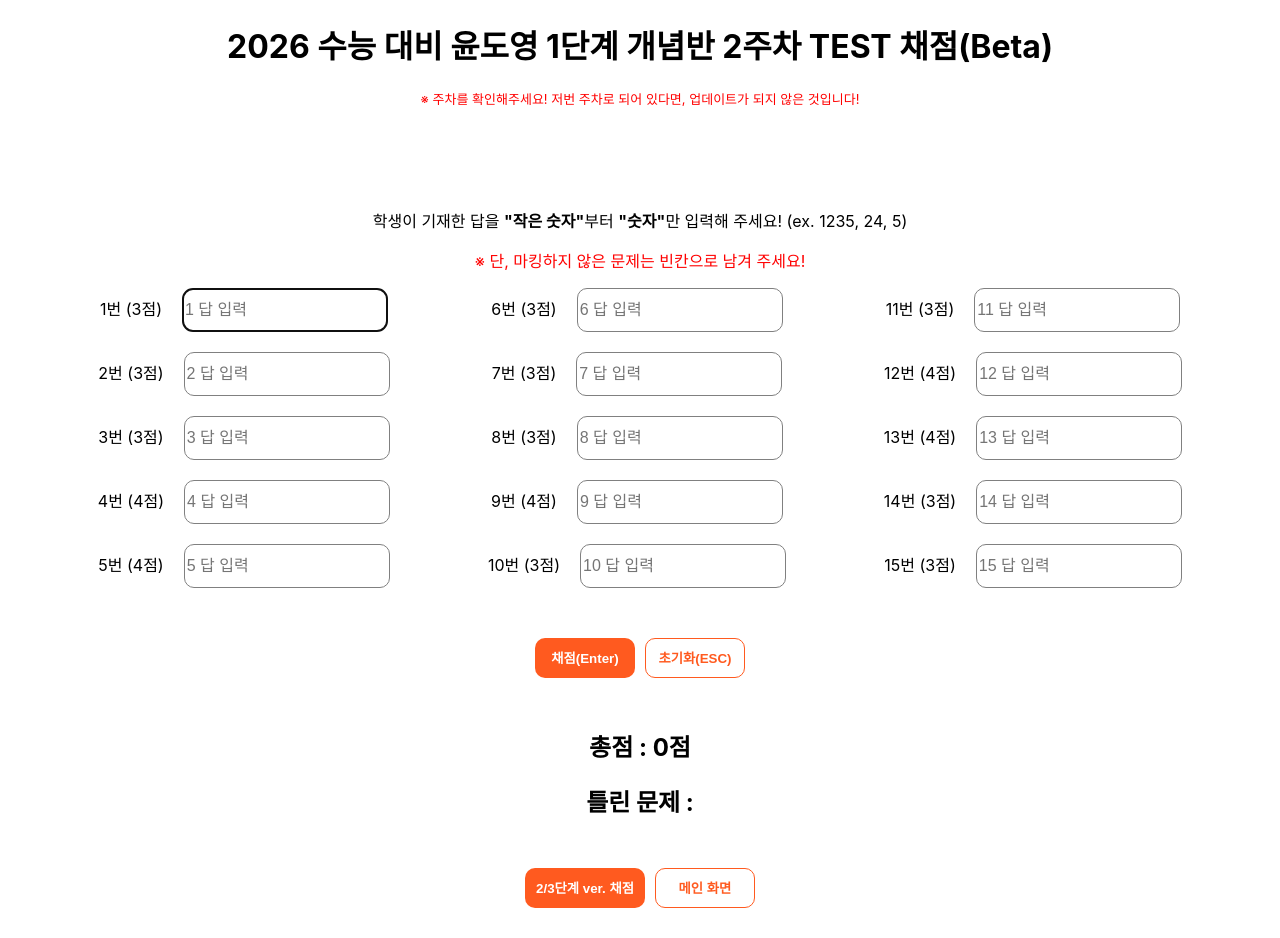
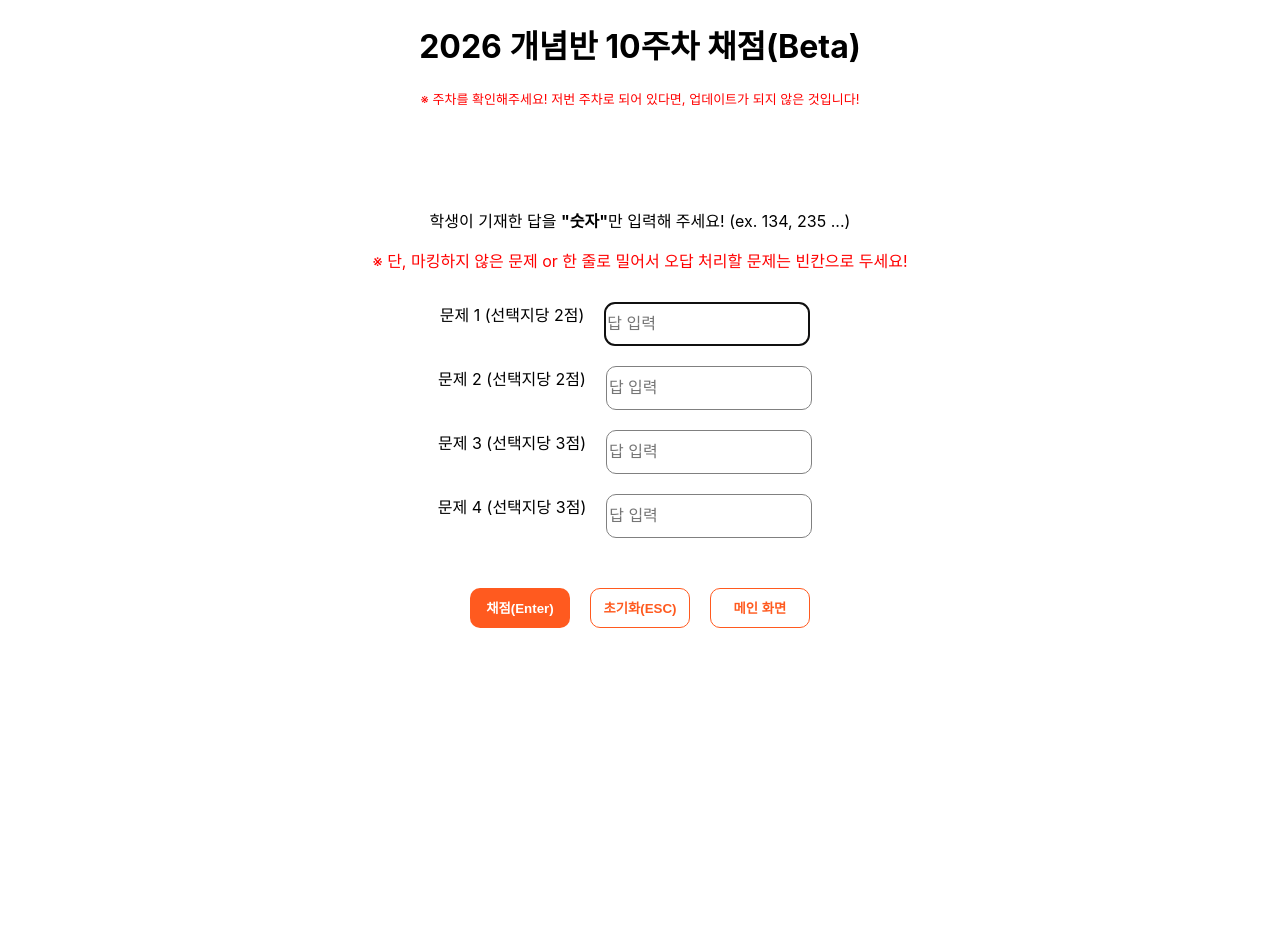
Before and after one commit to GitC0de/TGF-Scoring, a React (Create React App) app: page /concept-test in a window 1280 px wide. After the commit the page ends 800 px from the top, so only its background shows below. Built offline with nearby package versions, Linux system fonts and the light colour scheme.

Commit message:
concept-11th week

```diff
--- a/src/App.css
+++ b/src/App.css
@@ -11,6 +11,7 @@
 
 .warning {
   color: red;
+  margin-bottom: 30px;
 }
 
 .modeButton {
--- a/src/System.css
+++ b/src/System.css
@@ -4,6 +4,7 @@
   font-size: medium;
   border-radius: 10px;
   margin-left: 20px;
+  margin-right: 30px;
   border: 1px solid gray;
 }
 
@@ -22,6 +23,7 @@
   border-radius: 10px;
   margin-top: 30px;
   margin-bottom: 30px;
+  margin-right: 10px;
 }
 
 .scoringButton:hover {
@@ -38,6 +40,7 @@
   height: 40px;
   border-radius: 10px;
   margin-left: 10px;
+  margin-right: 20px;
 }
 
 .clearButton:hover {
--- a/src/component/ConceptTestScoring.css
+++ b/src/component/ConceptTestScoring.css
@@ -4,6 +4,8 @@
 }
 
 .answer-container {
+  display: flex;
+  justify-content: center;
   margin-bottom: 20px;
 }
 
@@ -11,7 +13,7 @@
   background-color: rgb(71, 178, 22);
 }
 
-.false {
+.wrong {
   background-color: rgb(254, 88, 51);
 }
 
--- a/src/component/ConceptTestScoring.js
+++ b/src/component/ConceptTestScoring.js
@@ -1,93 +1,96 @@
-import { React, useState, useRef, useEffect } from "react";
+import React, { useState, useRef, useEffect } from "react";
 import { useNavigate } from "react-router-dom";
-import "../System.css";
 import "./ConceptTestScoring.css";
-export default function ConceptTestScoring() {
+
+const answers = ["14", "1", "2", "45"]; // 정답 수정
+const pointsPerChoice = [2, 2, 3, 3]; // 점수 수정
+
+function analyzeAnswer(studentAnswer, correctAnswer) {
+  let wrongChoices = [];
+  if (studentAnswer.length === 0) {
+    wrongChoices.push("미입력");
+  } else {
+    for (let choice of "12345") {
+      if (
+        (correctAnswer.includes(choice) && !studentAnswer.includes(choice)) ||
+        (!correctAnswer.includes(choice) && studentAnswer.includes(choice))
+      ) {
+        wrongChoices.push(choice);
+      }
+    }
+  }
+  return wrongChoices;
+}
+
+function calculateScore(studentAnswer, correctAnswer, pointPerChoice) {
+  let score = 0;
+  for (let choice of "12345") {
+    if (studentAnswer.length === 0) {
+      score += 0;
+    } else if (
+      (correctAnswer.includes(choice) && studentAnswer.includes(choice)) ||
+      (!correctAnswer.includes(choice) && !studentAnswer.includes(choice))
+    ) {
+      score += pointPerChoice;
+    }
+  }
+  return score;
+}
+
+export default function GradingApp() {
   const nav = useNavigate();
-  const rightAnswer = [
-    4, 35, 135, 234, 24, 24, 14, 145, 23, 235, 145, 1345, 15, 25, 345,
-  ];
-
-  const questionScore = [3, 3, 3, 4, 4, 3, 3, 3, 4, 3, 3, 4, 4, 3, 3];
-
-  const wrongProblems = [];
-
-  let score = 0;
-  let answer = "";
-
-  const [answer1, setAnswer1] = useState("");
-  const [answer2, setAnswer2] = useState("");
-  const [answer3, setAnswer3] = useState("");
-  const [answer4, setAnswer4] = useState("");
-  const [answer5, setAnswer5] = useState("");
-  const [answer6, setAnswer6] = useState("");
-  const [answer7, setAnswer7] = useState("");
-  const [answer8, setAnswer8] = useState("");
-  const [answer9, setAnswer9] = useState("");
-  const [answer10, setAnswer10] = useState("");
-  const [answer11, setAnswer11] = useState("");
-  const [answer12, setAnswer12] = useState("");
-  const [answer13, setAnswer13] = useState("");
-  const [answer14, setAnswer14] = useState("");
-  const [answer15, setAnswer15] = useState("");
-  const [totalScore, setTotalScore] = useState(0);
-  const [wrong, setWrong] = useState([]);
-
-  let checked = [];
-  const [isCorrect, setIsCorrect] = useState([]);
+  const [responses, setResponses] = useState(Array(answers.length).fill(""));
+  const [score, setScore] = useState(null);
+  const [wrongAnswers, setWrongAnswers] = useState([]);
 
   const firstRef = useRef("");
+
   useEffect(() => {
     firstRef.current.focus();
   }, []);
 
+  const handleChange = (index, value) => {
+    const newResponses = [...responses];
+    newResponses[index] = value;
+    setResponses(newResponses);
+  };
+
   const scoring = () => {
-    answer =
-      answer1 +
-      " " +
-      answer2 +
-      " " +
-      answer3 +
-      " " +
-      answer4 +
-      " " +
-      answer5 +
-      " " +
-      answer6 +
-      " " +
-      answer7 +
-      " " +
-      answer8 +
-      " " +
-      answer9 +
-      " " +
-      answer10 +
-      " " +
-      answer11 +
-      " " +
-      answer12 +
-      " " +
-      answer13 +
-      " " +
-      answer14 +
-      " " +
-      answer15;
-    for (let i = 0; i < 15; i++) {
-      if (parseInt(answer.split(" ")[i]) === rightAnswer[i]) {
-        score += questionScore[i];
-        checked.push(1);
+    let totalScore = 0;
+    let wrongList = [];
+
+    responses.forEach((response, index) => {
+      const problemScore = calculateScore(
+        response,
+        answers[index],
+        pointsPerChoice[index]
+      );
+      totalScore += problemScore;
+
+      const wrongChoices = analyzeAnswer(response, answers[index]);
+      if (wrongChoices.length > 0) {
+        wrongList.push(`${wrongChoices.join(", ")}`);
       } else {
-        wrongProblems.push(i + 1 + " ");
-        checked.push(0);
+        wrongList.push(`정답`);
       }
-    }
+    });
 
-    if (wrongProblems.length === 0) {
-      wrongProblems.push("없음");
-    }
-    setTotalScore(score);
-    setWrong(wrongProblems);
-    setIsCorrect([...checked]);
+    setScore(totalScore);
+    setWrongAnswers(wrongList);
+    console.log(wrongAnswers);
+    wrongAnswers.map((item, index) =>
+      console.log(
+        index + 1,
+        item.split(", ").map((i) => console.log(i))
+      )
+    );
+  };
+
+  const clear = () => {
+    setResponses(Array(answers.length).fill(""));
+    setScore(null);
+    setWrongAnswers([]);
+    firstRef.current.focus();
   };
 
   const scoringByKey = (e) => {
@@ -98,350 +101,91 @@ export default function ConceptTestScoring() {
     }
   };
 
-  const clear = () => {
-    setAnswer1("");
-    setAnswer2("");
-    setAnswer3("");
-    setAnswer4("");
-    setAnswer5("");
-    setAnswer6("");
-    setAnswer7("");
-    setAnswer8("");
-    setAnswer9("");
-    setAnswer10("");
-    setAnswer11("");
-    setAnswer12("");
-    setAnswer13("");
-    setAnswer14("");
-    setAnswer15("");
-    setTotalScore(0);
-    setWrong([]);
-    firstRef.current.focus();
-    setIsCorrect([]);
-  };
-
   return (
     <>
-      <h1>2026 수능 대비 윤도영 1단계 개념반 2주차 TEST 채점(Beta)</h1>
+      <h1>2026 개념반 10주차 채점(Beta)</h1>
       <p className="confirmation">
         ※ 주차를 확인해주세요! 저번 주차로 되어 있다면, 업데이트가 되지 않은
         것입니다!
       </p>
       <p>
-        학생이 기재한 답을 <strong>"작은 숫자"</strong>부터{" "}
-        <strong>"숫자"</strong>만 입력해 주세요! (ex. 1235, 24, 5)
+        학생이 기재한 답을 <strong>"숫자"</strong>만 입력해 주세요! (ex. 134,
+        235 ...)
       </p>
       <p className="warning">
-        ※ 단, 마킹하지 않은 문제는 빈칸으로 남겨 주세요!
+        ※ 단, 마킹하지 않은 문제 or 한 줄로 밀어서 오답 처리할 문제는 빈칸으로
+        두세요!
       </p>
-
+      <div>
         <div className="container">
           <div>
-          <div
-            className={
-              isCorrect.length === 0
-                ? "answer-container"
-                : isCorrect[0] === 1
-                ? "answer-container true"
-                : "answer-container false"
-            }
-          >
-            <label>1번 ({questionScore[0]}점)</label>
+            {responses.map((response, index) => (
+              <div key={index} className="answer-container">
+                <label className="block font-medium">
+                  문제 {index + 1} (선택지당 {pointsPerChoice[index]}점)
+                </label>
                 <input
-              placeholder="1 답 입력"
-              value={answer1}
-              onChange={(e) => setAnswer1(e.target.value)}
+                  type="text"
+                  value={response}
+                  ref={index === 0 ? firstRef : null}
+                  onChange={(e) => handleChange(index, e.target.value)}
                   onKeyDown={scoringByKey}
                   className="answerInput"
-              ref={firstRef}
-            ></input>
+                  placeholder="답 입력"
+                />
+
+                {wrongAnswers.length > 0 && (
+                  <p>
+                    {index + 1}번 : {wrongAnswers[index]}
+                  </p>
+                )}
               </div>
-          <div
-            className={
-              isCorrect.length === 0
-                ? "answer-container"
-                : isCorrect[1] === 1
-                ? "answer-container true"
-                : "answer-container false"
-            }
-          >
-            <label>2번 ({questionScore[1]}점)</label>
-            <input
-              placeholder="2 답 입력"
-              value={answer2}
-              onChange={(e) => setAnswer2(e.target.value)}
-              onKeyDown={scoringByKey}
-              className="answerInput"
-            ></input>
-          </div>
-          <div
-            className={
-              isCorrect.length === 0
-                ? "answer-container"
-                : isCorrect[2] === 1
-                ? "answer-container true"
-                : "answer-container false"
-            }
-          >
-            <label>3번 ({questionScore[2]}점)</label>
-            <input
-              placeholder="3 답 입력"
-              value={answer3}
-              onChange={(e) => setAnswer3(e.target.value)}
-              onKeyDown={scoringByKey}
-              className="answerInput"
-            ></input>
-          </div>
-          <div
-            className={
-              isCorrect.length === 0
-                ? "answer-container"
-                : isCorrect[3] === 1
-                ? "answer-container true"
-                : "answer-container false"
-            }
-          >
-            <label>4번 ({questionScore[3]}점)</label>
-            <input
-              placeholder="4 답 입력"
-              value={answer4}
-              onChange={(e) => setAnswer4(e.target.value)}
-              onKeyDown={scoringByKey}
-              className="answerInput"
-            ></input>
-          </div>
-          <div
-            className={
-              isCorrect.length === 0
-                ? "answer-container"
-                : isCorrect[4] === 1
-                ? "answer-container true"
-                : "answer-container false"
-            }
-          >
-            <label>5번 ({questionScore[4]}점)</label>
-            <input
-              placeholder="5 답 입력"
-              value={answer5}
-              onChange={(e) => setAnswer5(e.target.value)}
-              onKeyDown={scoringByKey}
-              className="answerInput"
-            ></input>
-          </div>
-        </div>
-        <div>
-          <div
-            className={
-              isCorrect.length === 0
-                ? "answer-container"
-                : isCorrect[5] === 1
-                ? "answer-container true"
-                : "answer-container false"
-            }
-          >
-            <label>6번 ({questionScore[5]}점)</label>
-            <input
-              placeholder="6 답 입력"
-              value={answer6}
-              onChange={(e) => setAnswer6(e.target.value)}
-              onKeyDown={scoringByKey}
-              className="answerInput"
-            ></input>
-          </div>
-          <div
-            className={
-              isCorrect.length === 0
-                ? "answer-container"
-                : isCorrect[6] === 1
-                ? "answer-container true"
-                : "answer-container false"
-            }
-          >
-            <label>7번 ({questionScore[6]}점)</label>
-            <input
-              placeholder="7 답 입력"
-              value={answer7}
-              onChange={(e) => setAnswer7(e.target.value)}
-              onKeyDown={scoringByKey}
-              className="answerInput"
-            ></input>
-          </div>
-          <div
-            className={
-              isCorrect.length === 0
-                ? "answer-container"
-                : isCorrect[7] === 1
-                ? "answer-container true"
-                : "answer-container false"
-            }
-          >
-            <label>8번 ({questionScore[7]}점)</label>
-            <input
-              placeholder="8 답 입력"
-              value={answer8}
-              onChange={(e) => setAnswer8(e.target.value)}
-              onKeyDown={scoringByKey}
-              className="answerInput"
-            ></input>
-          </div>
-          <div
-            className={
-              isCorrect.length === 0
-                ? "answer-container"
-                : isCorrect[8] === 1
-                ? "answer-container true"
-                : "answer-container false"
-            }
-          >
-            <label>9번 ({questionScore[8]}점)</label>
-            <input
-              placeholder="9 답 입력"
-              value={answer9}
-              onChange={(e) => setAnswer9(e.target.value)}
-              onKeyDown={scoringByKey}
-              className="answerInput"
-            ></input>
-          </div>
-          <div
-            className={
-              isCorrect.length === 0
-                ? "answer-container"
-                : isCorrect[9] === 1
-                ? "answer-container true"
-                : "answer-container false"
-            }
-          >
-            <label>10번 ({questionScore[9]}점)</label>
-            <input
-              placeholder="10 답 입력"
-              value={answer10}
-              onChange={(e) => setAnswer10(e.target.value)}
-              onKeyDown={scoringByKey}
-              className="answerInput"
-            ></input>
-          </div>
-        </div>
-        <div>
-          <div
-            className={
-              isCorrect.length === 0
-                ? "answer-container"
-                : isCorrect[10] === 1
-                ? "answer-container true"
-                : "answer-container false"
-            }
-          >
-            <label>11번 ({questionScore[10]}점)</label>
-            <input
-              placeholder="11 답 입력"
-              value={answer11}
-              onChange={(e) => setAnswer11(e.target.value)}
-              onKeyDown={scoringByKey}
-              className="answerInput"
-            ></input>
-          </div>
-          <div
-            className={
-              isCorrect.length === 0
-                ? "answer-container"
-                : isCorrect[11] === 1
-                ? "answer-container true"
-                : "answer-container false"
-            }
-          >
-            <label>12번 ({questionScore[11]}점)</label>
-            <input
-              placeholder="12 답 입력"
-              value={answer12}
-              onChange={(e) => setAnswer12(e.target.value)}
-              onKeyDown={scoringByKey}
-              className="answerInput"
-            ></input>
-          </div>
-          <div
-            className={
-              isCorrect.length === 0
-                ? "answer-container"
-                : isCorrect[12] === 1
-                ? "answer-container true"
-                : "answer-container false"
-            }
-          >
-            <label>13번 ({questionScore[12]}점)</label>
-            <input
-              placeholder="13 답 입력"
-              value={answer13}
-              onChange={(e) => setAnswer13(e.target.value)}
-              onKeyDown={scoringByKey}
-              className="answerInput"
-            ></input>
-          </div>
-          <div
-            className={
-              isCorrect.length === 0
-                ? "answer-container"
-                : isCorrect[13] === 1
-                ? "answer-container true"
-                : "answer-container false"
-            }
-          >
-            <label>14번 ({questionScore[13]}점)</label>
-            <input
-              placeholder="14 답 입력"
-              value={answer14}
-              onChange={(e) => setAnswer14(e.target.value)}
-              onKeyDown={scoringByKey}
-              className="answerInput"
-            ></input>
-          </div>
-          <div
-            className={
-              isCorrect.length === 0
-                ? "answer-container"
-                : isCorrect[14] === 1
-                ? "answer-container true"
-                : "answer-container false"
-            }
-          >
-            <label>15번 ({questionScore[14]}점)</label>
-            <input
-              placeholder="15 답 입력"
-              value={answer15}
-              onChange={(e) => setAnswer15(e.target.value)}
-              onKeyDown={scoringByKey}
-              className="answerInput"
-            ></input>
-          </div>
+            ))}
           </div>
         </div>
         <button onClick={scoring} className="scoringButton">
           채점(Enter)
         </button>
+
         <button onClick={clear} className="clearButton">
           초기화(ESC)
-      </button>
-      <h2>총점 : {totalScore}점</h2>
-      <h2>틀린 문제 : {wrong}</h2>
-
-      <div>
-        {/* <button onClick={() => nav("/full-test")} className="modeButton"> */}
-        <button
-          onClick={() => alert("아직 준비중입니다!")}
-          className="modeButton"
-        >
-          2/3단계 ver. 채점
         </button>
 
         <button onClick={() => nav("/")} className="mainButton">
           메인 화면
         </button>
+
+        {score !== null && (
+          <h2 className="text-lg font-bold">총 점수: {score}점</h2>
+        )}
       </div>
     </>
   );
 }
 
 /*
-<button onClick={() => alert("개발 중입니다!")} className="scoringButton">
-        상세 보기
-      </button>
+<table>
+            <thead>
+              <tr>
+                <th>1</th>
+                <th>2</th>
+                <th>3</th>
+                <th>4</th>
+                <th>5</th>
+              </tr>
+            </thead>
+            <tbody>
+              {wrongAnswers.map((item) => {
+                <tr>
+                  {item.split(", ").map((j, idx) => {
+                    j.includes(String(idx + 1)) ? (
+                      <td className="wrong">{idx + 1}</td>
+                    ) : (
+                      <td className="right">{idx + 1}</td>
+                    );
+                  })}
+                </tr>;
+              })}
+            </tbody>
+          </table>
 */
--- a/src/component/MainPage.js
+++ b/src/component/MainPage.js
@@ -10,7 +10,7 @@ export default function MainPage() {
         <h1>채점 모드 선택</h1>
         <div className="test-select-container">
           <div className="concept-test-container">
-            <h2>1단계 채점</h2>
+            <h2>1단계 채점(Beta)</h2>
             <p className="test-type-ex">1단계 개념반 TEST 채점</p>
             <div className="icon-container">
               <svg
@@ -29,7 +29,7 @@ export default function MainPage() {
             </button>
           </div>
           <div className="full-test-container">
-            <h2>2/3단계 채점</h2>
+            <h2>2/3단계 채점(준비 중)</h2>
             <p className="test-type-ex">AS / TGF</p>
             <div className="icon-container">
               <svg
```
Lines whose indentation alone changed are shown as unchanged.
